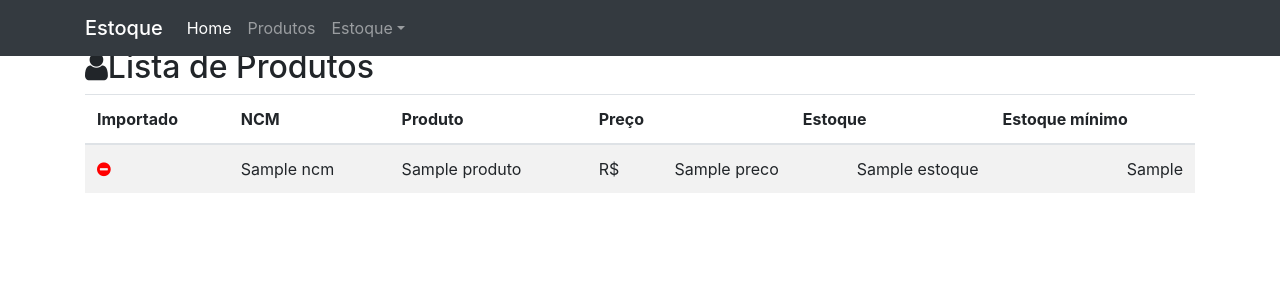
After one commit to ricardocappi/estoque, a Python web app: template projeto/produto/templates/produto_list.html in a window 1280 px wide. The commit adds this page. Shown: the top 300 px of the page. Run offline with Jinja, Linux system fonts and the light colour scheme; the template is opened without the code that fills it: most values are stand-ins (such as "Sample title", 1, 10 or a date in 2020); some libraries are stand-ins or nearby versions.

Commit message:
Criado produto_list

```diff
--- a/projeto/core/templates/base.html
+++ b/projeto/core/templates/base.html
@@ -16,7 +16,11 @@
   <body>
     {% include "includes/nav.html" %}
     <div class="container">
-      {% block content %}{% endblock content %}
+      <div class="row">
+        <div class="col-12 pt-5">
+          {% block content %}{% endblock content %}
+        </div>
+      </div>
     </div>
     <!-- <h1>Hello, world!</h1> -->
     <!-- Optional JavaScript -->
--- a/projeto/core/templates/includes/nav.html
+++ b/projeto/core/templates/includes/nav.html
@@ -1,7 +1,8 @@
 <!-- https://github.com/JTruax/bootstrap-starter-template/blob/master/template/start.html -->
 
 <nav class="navbar navbar-expand-md navbar-dark bg-dark fixed-top">
-    <a class="navbar-brand" href="#">Estoque</a>
+    <div class="container">
+        <a class="navbar-brand h1 mb-0" href="#">Estoque</a>
         <button class="navbar-toggler" type="button" data-toggle="collapse" data-target="#navbarsExampleDefault" aria-controls="navbarsExampleDefault" aria-expanded="false" aria-label="Toggle navigation">
             <span class="navbar-toggler-icon"></span>
         </button>
@@ -30,4 +31,5 @@
               </ul>
             {% endif %}
         </div>
+    </div>
 </nav>
--- /dev/null
+++ b/projeto/produto/templates/produto_list.html
@@ -0,0 +1,52 @@
+{% extends "base.html" %}
+
+{% block css %}
+	<style type="text/css">
+		.ok {
+			color: green;
+		}
+		.no{
+			color: red;
+		}
+	</style>
+{% endblock css %}
+
+{% block content %}
+            <div class="page-header">
+                <h2><i class="fa fa-user"></i>Lista de Produtos</h2>
+                {% if object_list %}
+                <table class="table table-striped">
+                	<thead>
+                		<tr>
+                			<th>Importado</th>
+                			<th>NCM</th>
+                			<th>Produto</th>
+                			<th>Preço</th>
+                			<th>Estoque</th>
+                		    <th>Estoque mínimo</th>
+                		</tr>
+                	</thead>
+                	<tbody>
+                		{% for object in object_list %}
+                		<tr>
+                			<td>
+                				{% if object.importado %}
+								  <i class="fa fa-check-circle ok"></i>
+								{% else %}
+								  <i class="fa fa-minus-circle no"></i>
+								{% endif %}
+                			</td>
+                			<td>{{ object.ncm }}</td>
+                			<td>{{ object.produto }}</td>
+                			<td>R$ <span class="pull-right">{{ object.preco }}</span></td>
+                			<td class="text-right">{{ object.estoque }}</td>
+                			<td class="text-right">{{ object.estoque_minimo }}</td>
+                		</tr>
+                		{% endfor %}
+                	</tbody>
+                </table>
+                {% else %}
+                <p class="alert alert-warning">Sem objetos na lista de produtos!</p>
+                {% endif %}
+            </div>
+{% endblock content %}
--- a/projeto/urls.py
+++ b/projeto/urls.py
@@ -18,5 +18,6 @@ from django.urls import path, include
 
 urlpatterns = [
     path('', include('projeto.core.urls'), ),
+    path('produto/', include('projeto.produto.urls'), ),
     path('admin/', admin.site.urls),
 ]
```
Also changed, not shown: projeto/produto/urls.py (added, +8 -0 lines), projeto/produto/views.py (+8 -0 lines), projeto/core/views.py (line endings or trailing spaces). Lines whose indentation alone changed are shown as unchanged.
